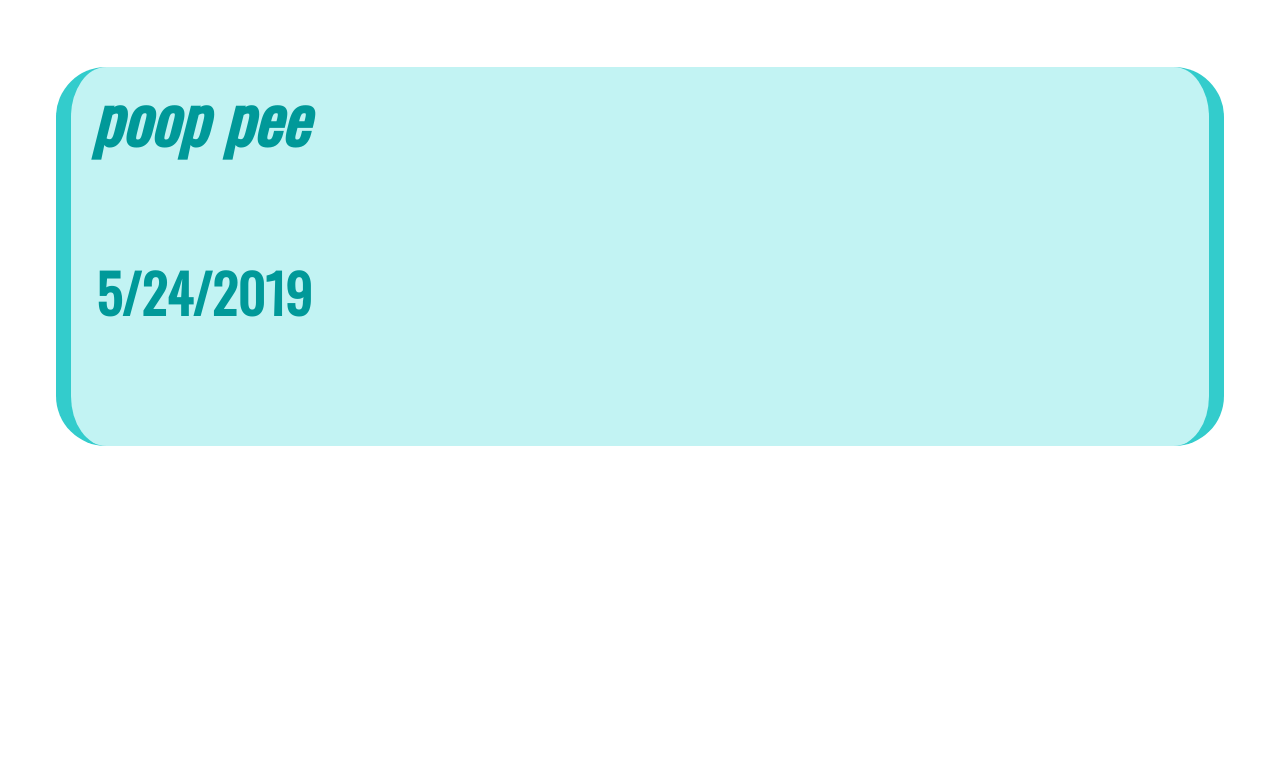
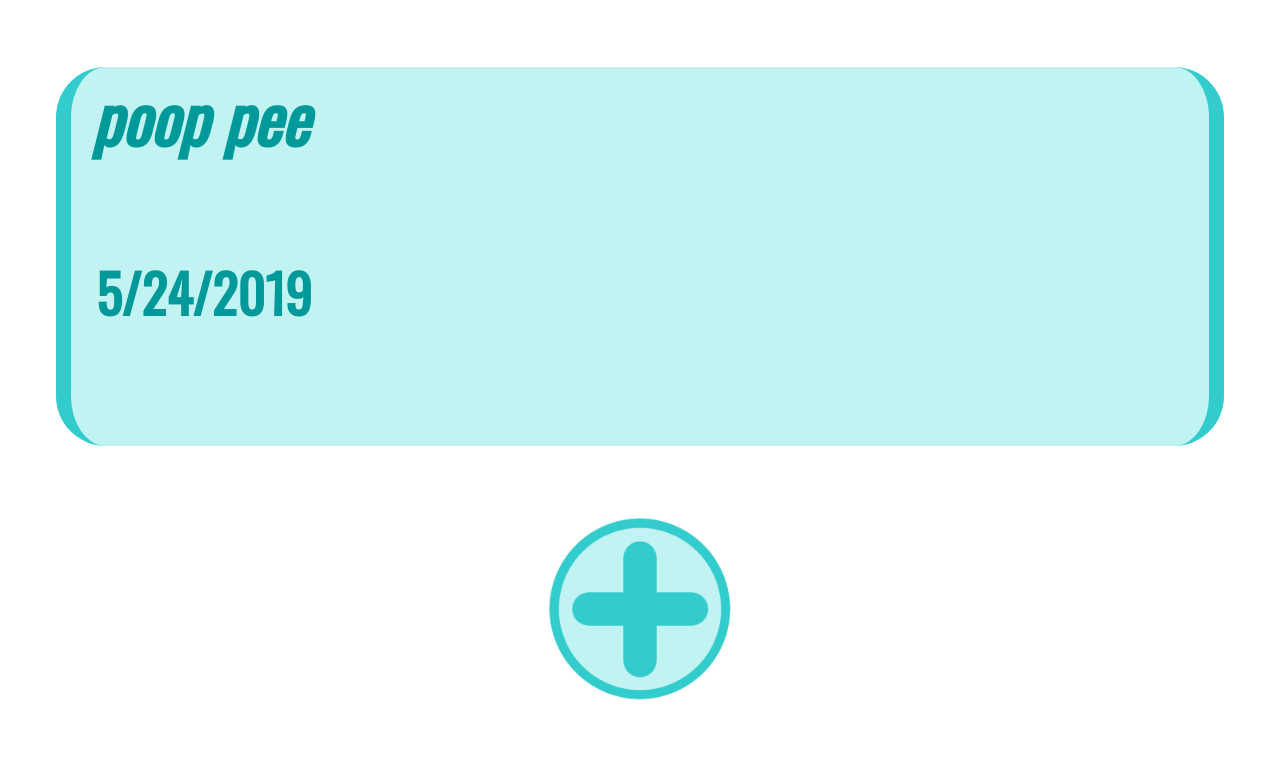
Before and after one commit to TobySushi/app-final, a website: page html/index.html in a window 1280 px wide. Shown: the part 2936-3715 px from the top of the page. Before the commit the page ends 3643 px from the top, so only its background shows below. Drawn offline with nearby package versions, Linux system fonts and the light colour scheme.

Commit message:
started button

```diff
--- a/css/style.css
+++ b/css/style.css
@@ -11,7 +11,7 @@ header {
 
 #remind_container {
     padding-top: 20%;
-    padding-bottom: 20%;
+    padding-bottom: 5%;
 }
 
 .reminder_tab {
@@ -42,6 +42,23 @@ header {
     padding-top: 20px;
 }
 
+#new_button_container {
+    text-align: center;
+}
+
+#new_button {
+    margin-bottom: 5%;
+    width: 200px;
+    height: 200px;
+}
+
+#empty_obj_notif {
+    color: #bcbcbc;
+    font-family: 'Oswald', cursive;
+    margin-top: 5px;
+    font-size: 40pt;
+}
+
 .sticky {
     position: fixed;
     top: 0;
--- a/html/index.html
+++ b/html/index.html
@@ -13,5 +13,9 @@
         <article id="remind_container">
             <script src="../js/index.js"></script>
         </article>
+        <!--New Button-->
+        <article id="new_button_container">
+            <input id="new_button" type="image" src="../images/spr_new_button.png">
+        </article>
     </body>
 </html>
```
Also changed, not shown: images/spr_new_button.png (added), js/index.js (line endings or trailing spaces).
